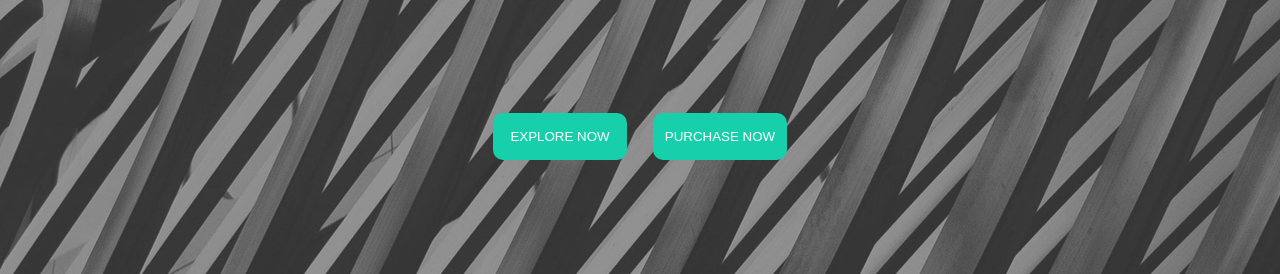
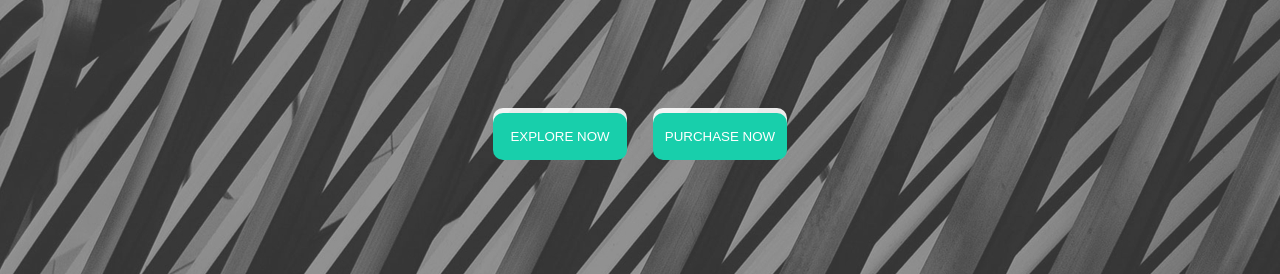
Before and after one commit to chabanviktoria/the-HUM, a plain HTML site: page index.html in a window 1280 px wide. Shown: the part 526-800 px from the top of the page. Drawn offline with Linux system fonts and the light colour scheme.

```diff
--- a/styles/sections/_header.scss
+++ b/styles/sections/_header.scss
@@ -61,7 +61,7 @@
         color: $color-main;
         border-style: none;
         border-radius: 10px;
-        box-shadow: 10 5 20px #FFFFFF;
+        box-shadow: 0 -5px 0 rgba(255, 255, 255, 0.9);
         min-width: 134px;
         padding: 16px 0;
 
```
Also changed, not shown: styles/main.css, 1 other file.
